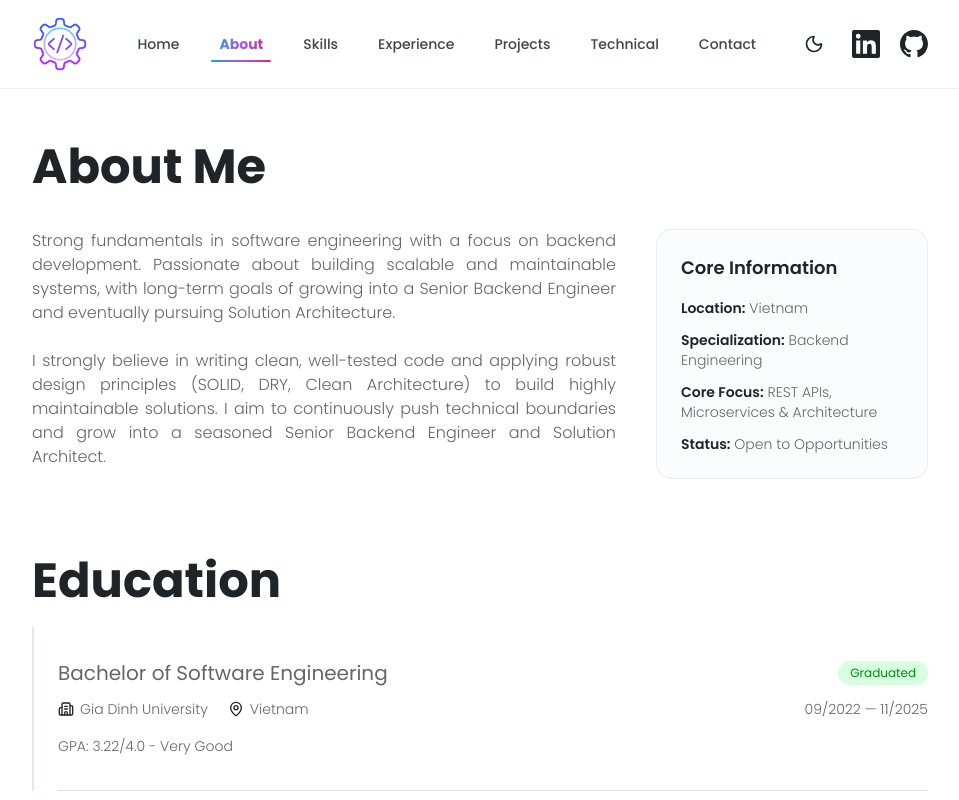
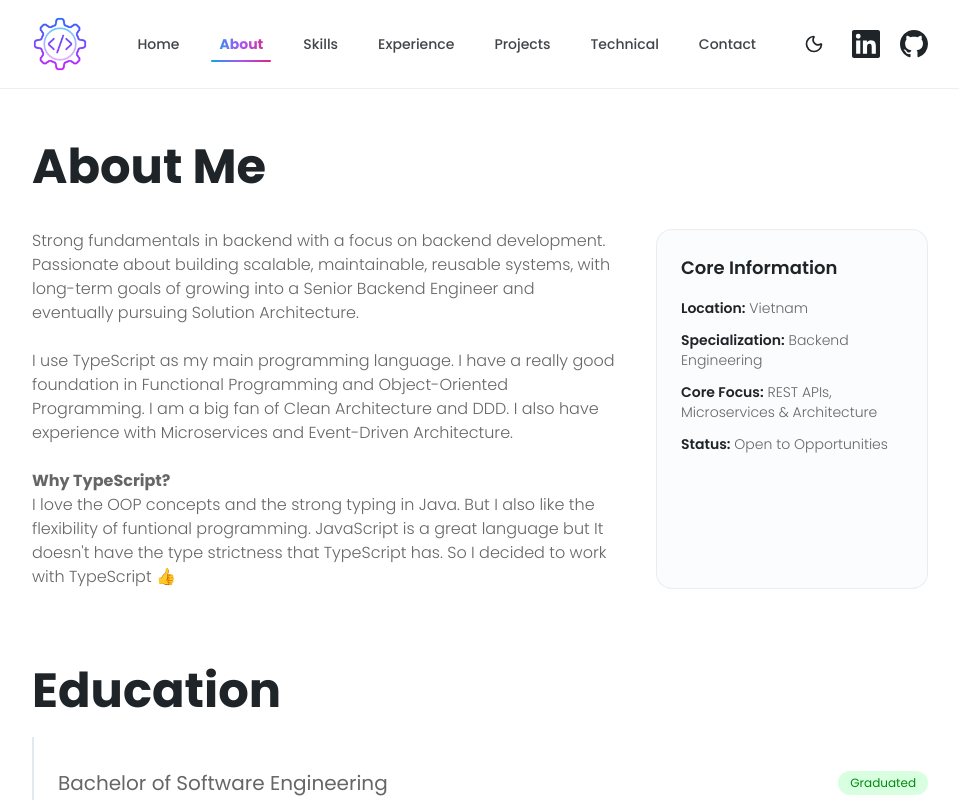
Before and after one commit to nguyenphamhoangvu852004/portfolio_nphvu, a React (Vite) app: page /about in a window 1280 px wide. Shown: the top 800 px of the page, without its empty margins (160-1119 px from the left). Built offline with nearby package versions, Linux system fonts and the light colour scheme.

Commit message:
Refactor About me
Add content

```diff
--- a/src/data/portfolio.ts
+++ b/src/data/portfolio.ts
@@ -2,7 +2,7 @@ export const personalDetails = {
   name: "Nguyen Pham Hoang Vu",
   // tagline: "Backend Engineer",
   about:
-    "Strong fundamentals in software engineering with a focus on backend development. Passionate about building scalable and maintainable systems, with long-term goals of growing into a Senior Backend Engineer and eventually pursuing Solution Architecture.",
+    "Strong fundamentals in backend with a focus on backend development. Passionate about building scalable, maintainable, reusable systems, with long-term goals of growing into a Senior Backend Engineer and eventually pursuing Solution Architecture.",
   avatar: "/avatar.jpg",
 };
 
--- a/src/pages/About.tsx
+++ b/src/pages/About.tsx
@@ -22,15 +22,25 @@ export function About() {
 
           <div className="grid grid-cols-1 gap-10 py-8 lg:grid-cols-3">
             <div className="lg:col-span-2 space-y-6">
-              <p className="text-justify font-light leading-relaxed text-content md:text-base">
+              <p className="font-light leading-relaxed text-content md:text-base">
                 {personalDetails.about}
               </p>
-              <p className="text-justify font-light leading-relaxed text-content md:text-base">
-                I strongly believe in writing clean, well-tested code and
-                applying robust design principles (SOLID, DRY, Clean
-                Architecture) to build highly maintainable solutions. I aim to
-                continuously push technical boundaries and grow into a seasoned
-                Senior Backend Engineer and Solution Architect.
+              <p className=" font-light leading-relaxed text-content md:text-base">
+                I use TypeScript as my main programming language. I have a
+                really good foundation in Functional Programming and
+                Object-Oriented Programming. I am a big fan of Clean
+                Architecture and DDD. I also have experience with Microservices
+                and Event-Driven Architecture.
+              </p>
+
+              <p className=" font-light leading-relaxed text-content md:text-base">
+                <b>
+                  <strong>Why TypeScript?</strong>
+                </b>
+                <br />I love the OOP concepts and the strong typing in Java. But
+                I also like the flexibility of funtional programming. JavaScript
+                is a great language but It doesn't have the type strictness that
+                TypeScript has. So I decided to work with TypeScript 👍
               </p>
 
               {/* <div className="pt-4">
```
